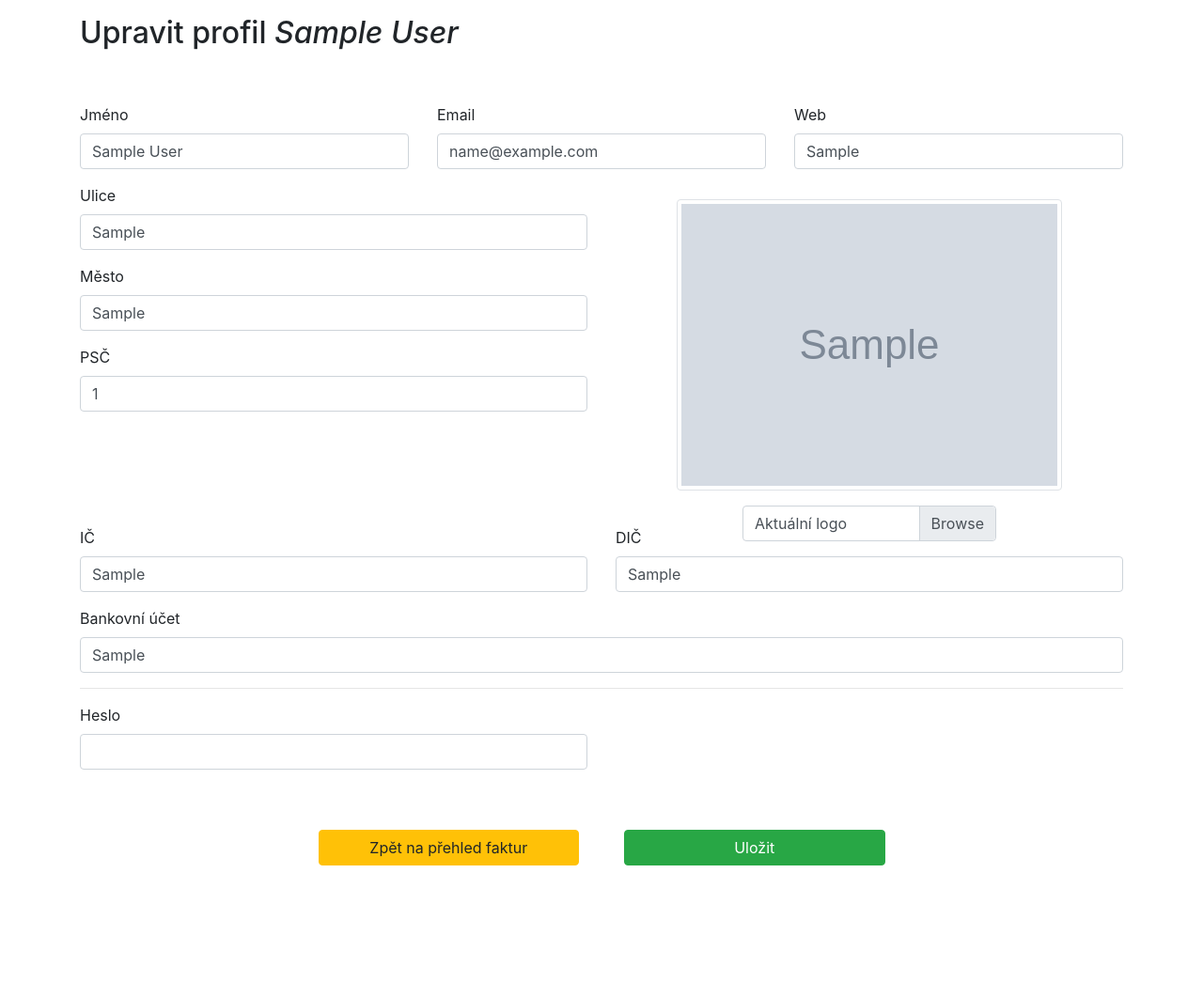
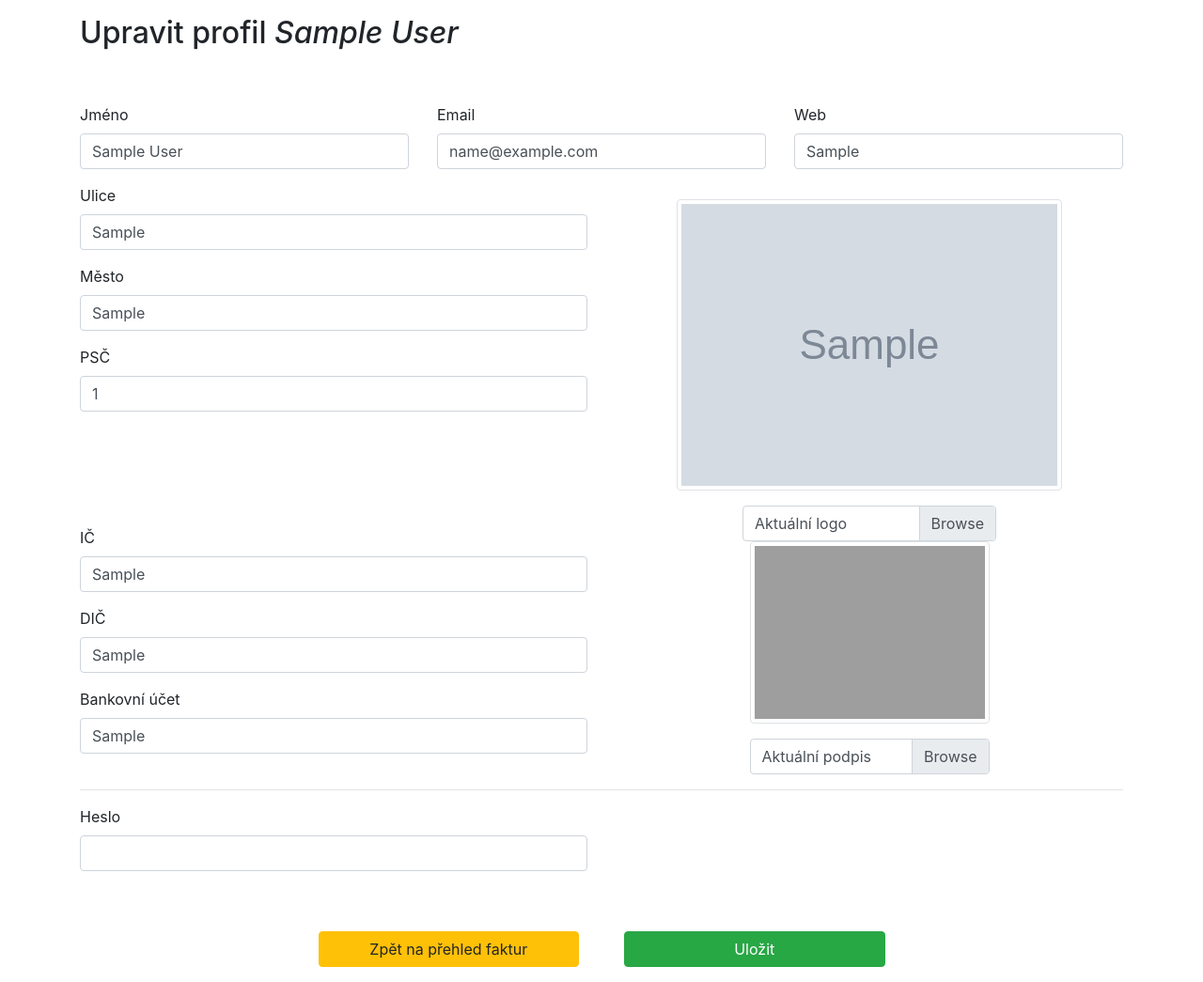
Before and after one commit to BeranekP/InvoicesDjango, a Django app: page /users/edit/1/ in a window 1280 px wide. Shown: the whole page at 94% size. Before the commit the page ends 921 px from the top, so only its background shows below. Run offline with Django 3.2, Linux system fonts and the light colour scheme; a user stored in the database is signed in; tables that the repository leaves empty hold one stand-in row (values such as "Sample post"); grey boxes marked "Sample" are stand-in pictures; some libraries are stand-ins or nearby versions; grey boxes are pictures that could not be loaded.

Commit message:
obfuscate signatures, bugfix for missing logo when updating

```diff
--- a/invoices/models.py
+++ b/invoices/models.py
@@ -6,15 +6,24 @@ from django.db.models.signals import post_save
 import os
 import random
 import string
+import glob
+
+
+def randstring(N):
+    return ''.join(random.choice(string.ascii_uppercase + string.digits) for _ in range(N))
 
 
 def get_path(instance, filename):
+    extension = filename.split('.')[-1]
     basepath = os.path.join(
-        settings.STATICFILES_DIRS[0], f'logo/{instance.rnd_id}')
-    f = f'{instance.rnd_id}.svg'
+        settings.STATICFILES_DIRS[0], f'assets/{instance.rnd_id}')
+    f = f'{randstring(15)}.{extension}'
     path = os.path.join(basepath, f)
-    if os.path.exists(path):
-        os.remove(path)
+
+    files = glob.glob(os.path.join(basepath, f'*.{extension}'))
+    for f in files:
+        os.remove(f)
+
     try:
         os.makedirs(basepath)
     except:
@@ -36,10 +45,10 @@ class UserProfile(models.Model):
     web = models.URLField(max_length=250,
                           default=None, null=True, unique=True, blank=True)
     bank = models.CharField(max_length=120, default='')
-    rnd_id = models.CharField(max_length=120, default=''.join(
-        random.choice(string.ascii_uppercase + string.digits) for _ in range(25)))
+    rnd_id = models.CharField(max_length=120, default=randstring(25))
     logo = models.ImageField(
         upload_to=get_path, blank=True, null=True)
+    sign = models.ImageField(upload_to=get_path, blank=True, null=True)
 
     def __str__(self):
         return ', '.join([self.name, self.user.username, self.email])
--- a/invoices/templates/invoices/detail.html
+++ b/invoices/templates/invoices/detail.html
@@ -200,7 +200,7 @@
             class="w-50 text-center ml-auto mr-5 d-none d-print-block"
             id="stamp"
           >
-            <img src={% static "/sign/podpis.png" %} alt="" class="w-50 pt-3
+            <img src={% static user.sign.name %} alt="" class="w-50 pt-3
             mt-5 d-print-none" id="signature">
             <p
               class="w-50 pt-3 mt-5"
--- a/invoices/templates/user/profile.html
+++ b/invoices/templates/user/profile.html
@@ -85,18 +85,20 @@ Upravit profil
           </div>
           <div class="col-6">
             <div class="w-100 d-flex align-items-center justify-content-center">
-              <img src="{% static profile.logo.name %}" alt="" class="img-thumbnail mx-auto mt-3" id="logo">
+              <img src="{% static profile.logo.name %}" alt="Logo" class="img-thumbnail mx-auto mt-3" id="logo">
             </div>
             <div class="custom-file d-flex justify-content-center align-items-center w-100">
 
               <label for="logoInput" class="custom-file-label mt-3 w-50 mx-auto" >Aktuální logo</label>
-              <input type="file" id='logoInput' class="custom-file-input" name='logo' oninput="getPreview()">
+              <input type="file" id='logoInput' class="custom-file-input" name='logo' oninput="getPreview('logoInput', 'logo')">
             </div>
           </div>
       </div>
 
         <div class="form-group row">
           <div class="col-6">
+            <div class="row">
+              <div class="col-12 form-group">
                   <label for="ic">IČ</label>
                   <input
                   type="text"
@@ -107,7 +109,7 @@ Upravit profil
                   value="{{profile.ic}}"
                   />
               </div>
-            <div class="col-6">
+              <div class="col-12 form-group">
                   <label for="ic">DIČ</label>
                   <input
                   type="text"
@@ -120,8 +122,7 @@ Upravit profil
                   {% endif %}
                   />
               </div>
-        </div>
-        <div class="form-group">
+              <div class="col-12 form-group">
                 <label for="bank">Bankovní účet</label>
                 <input
                   type="text"
@@ -132,6 +133,22 @@ Upravit profil
                   value="{{profile.bank}}"
                 />
               </div>
+            </div>
+          </div>
+          <div class="col-6">
+            <div class="col-12 form-group">
+              <div class="w-100 d-flex align-items-center justify-content-center">
+                <img src="{% static profile.sign.name %}" alt="Signature" class="img-thumbnail mx-auto w-50 mt-3" id="sign">
+              </div>
+              <div class="custom-file d-flex justify-content-center align-items-center w-100">
+
+                <label for="signInput" class="custom-file-label w-50 mt-3 mx-auto" >Aktuální podpis</label>
+                <input type="file" id='signInput' class="custom-file-input" name='sign' oninput="getPreview('signInput', 'sign')">
+              </div>
+            </div>
+          </div>
+        </div>
+
         <hr>
         <div class="form-group">
             <div class="row">
--- a/invoices/views.py
+++ b/invoices/views.py
@@ -4,6 +4,7 @@ from django.http import HttpResponse
 from django.contrib.auth.mixins import LoginRequiredMixin
 from django.contrib.auth.models import User
 from invoices.models import Invoice, Recipient, UserProfile, InvoiceItem
+from invoices.models import randstring
 from django.db.models.functions import ExtractYear
 from datetime import datetime, timedelta
 from django.contrib.auth import authenticate, login, logout
@@ -37,6 +38,8 @@ class SignupView(View):
         user_profile.zipcode = request.POST['zipcode']
         user_profile.ic = request.POST['ic']
         user_profile.logo = request.FILES['logo']
+        user_profile.sign = request.FILES['sign']
+        user_profile.rnd_id = randstring(25)
         if request.POST['dic']:
             user_profile.dic = request.POST['dic']
         user_profile.bank = request.POST['bank']
@@ -335,7 +338,14 @@ class UserProfileUpdateView(LoginRequiredMixin, View):
         if request.POST['dic']:
             user_profile.dic = request.POST['dic']
         user_profile.bank = request.POST['bank']
-        user_profile.logo = request.FILES['logo']
+        try:
+            user_profile.logo = request.FILES['logo']
+        except:
+            pass
+        try:
+            user_profile.sign = request.FILES['sign']
+        except:
+            pass
         user_profile.save()
 
         return redirect('../../../invoices')
```
Lines whose indentation alone changed are shown as unchanged.
